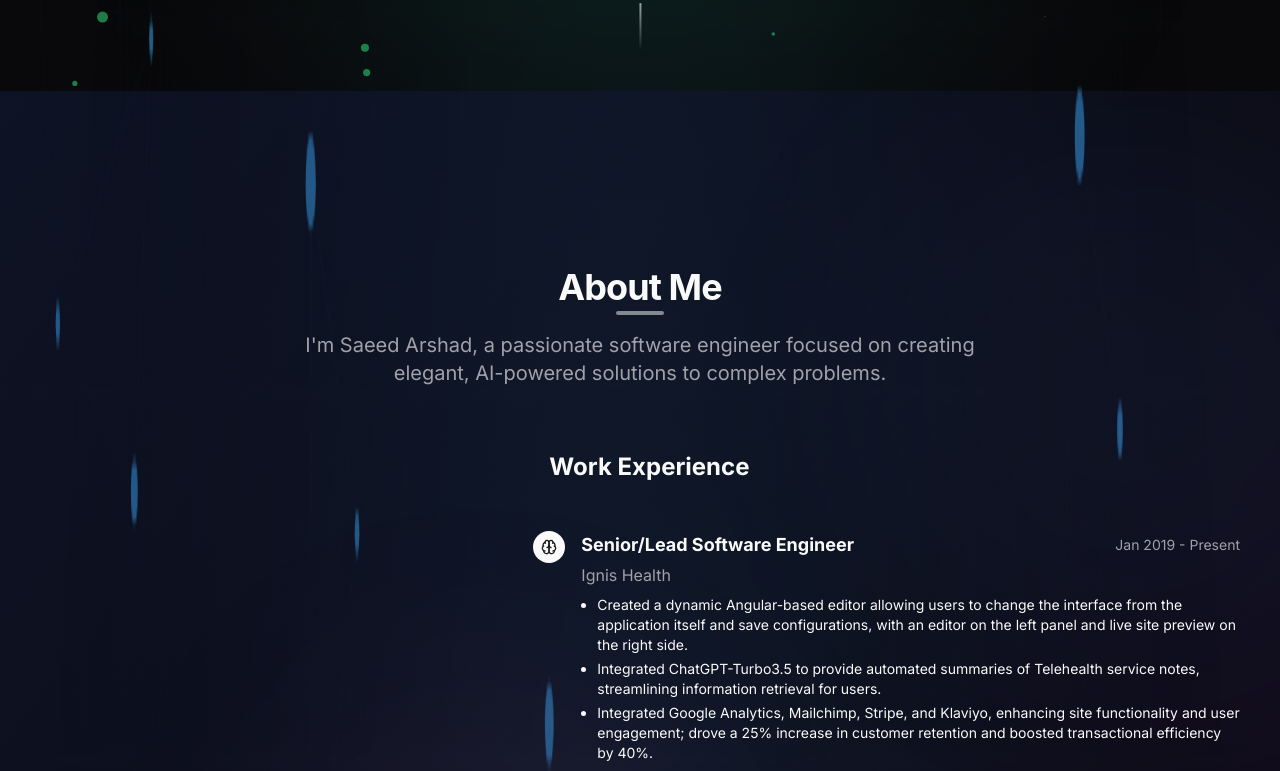
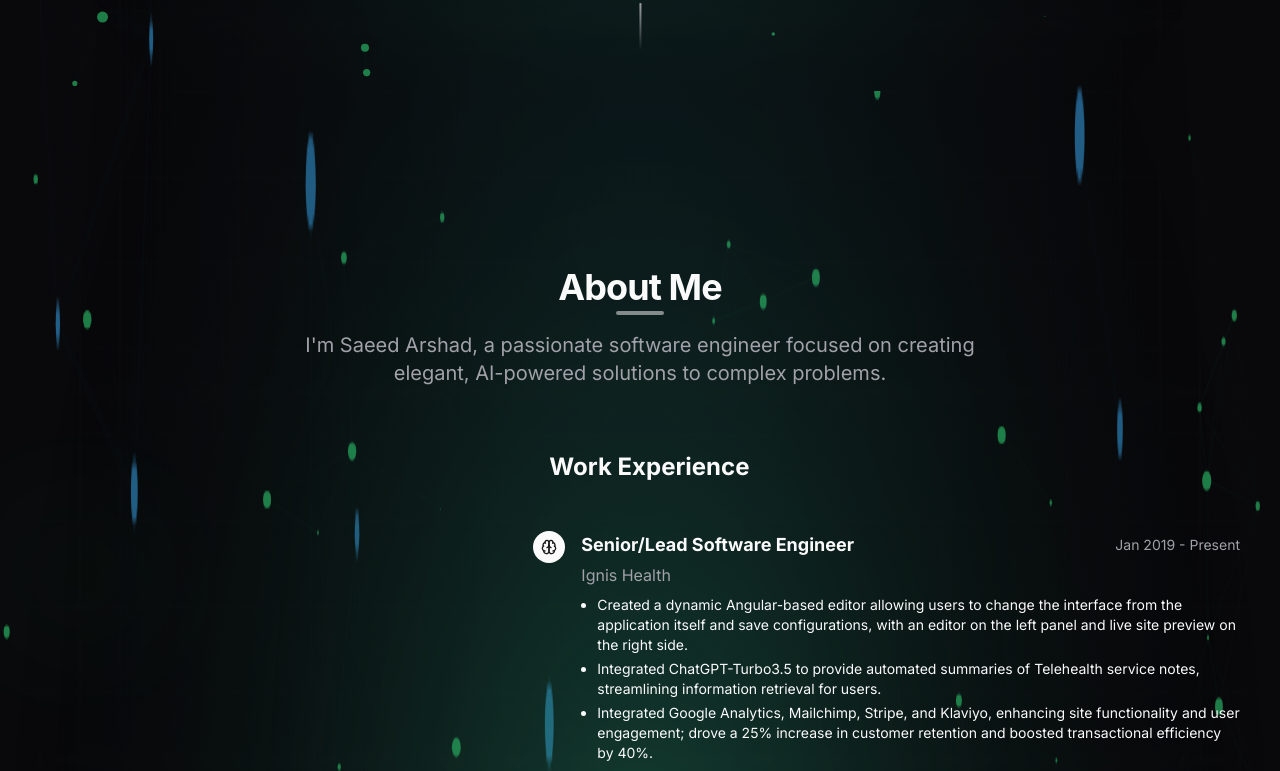
Before and after one commit to saeedarshad/tech-legacy-garden, a React (Vite) app: page / in a window 1280 px wide. Shown: the part 709-1480 px from the top of the page. Built offline with nearby package versions, Linux system fonts and the light colour scheme.

Commit message:
Update about section background
Updated the background of the about section.

```diff
--- a/src/components/About.tsx
+++ b/src/components/About.tsx
@@ -1,7 +1,6 @@
-
 import React, { useEffect, useRef } from 'react';
 import { Code, Users, Layers, Cloud, Brain } from 'lucide-react';
-import GradientBackground from './GradientBackground';
+import AIAnimatedBackground from './AIAnimatedBackground';
 
 type ExperienceItem = {
   title: string;
@@ -86,8 +85,8 @@ const About = () => {
 
   return (
     <section id="about" ref={sectionRef} className="relative py-20">
-      {/* Add the gradient background */}
-      <GradientBackground variant="secondary" />
+      {/* Replace GradientBackground with AIAnimatedBackground */}
+      <AIAnimatedBackground variant="secondary" />
 
       <div className="section-container relative z-10">
         <div className="text-center mb-16">
```
